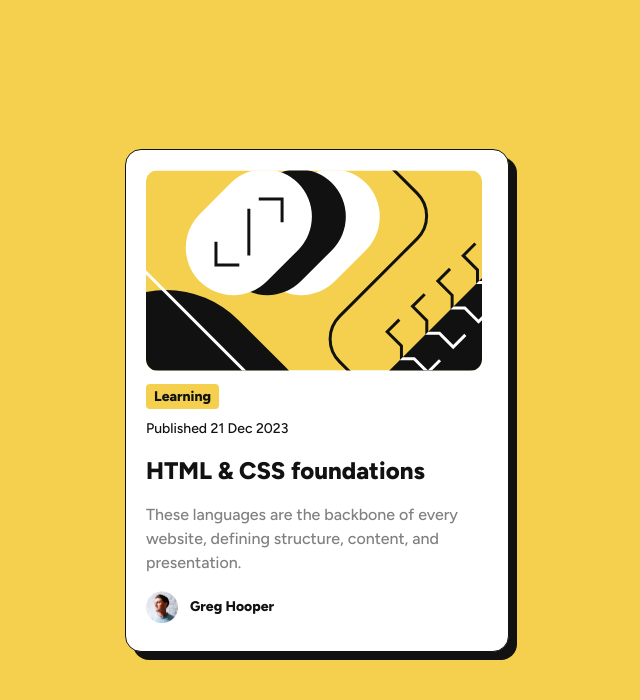
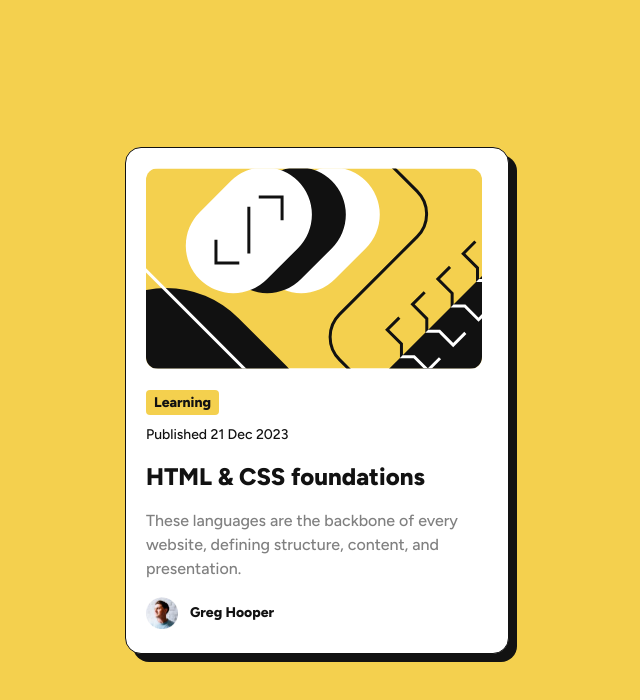
Before and after one commit to TKD04/frontend-mentor, a Next.js app: page /blog-preview-card in a window 1280 px wide. Shown: the top 700 px of the page, without its empty margins (323-963 px from the left). Built offline with nearby package versions, Linux system fonts and the light colour scheme.

Commit message:
Fix design to match original design

```diff
--- a/app/blog-preview-card/page.tsx
+++ b/app/blog-preview-card/page.tsx
@@ -19,7 +19,7 @@ export default function Page() {
     <main
       className={`${figtree.className} wrapper grid min-h-screen place-items-center p-4 text-gray-800`}
     >
-      <div className="card w-96 space-y-4 rounded-2xl border bg-white p-5">
+      <div className="card w-96 space-y-6 rounded-2xl border bg-white p-5">
         <figure>
           <Image
             width={336}
@@ -41,7 +41,7 @@ export default function Page() {
             These languages are the backbone of every website, defining
             structure, content, and presentation.
           </p>
-          <div className="flex flex-row items-center gap-3 pb-2 text-sm">
+          <div className="flex flex-row items-center gap-3 pb-1 text-sm">
             <figure>
               <Image
                 width={64}
```
